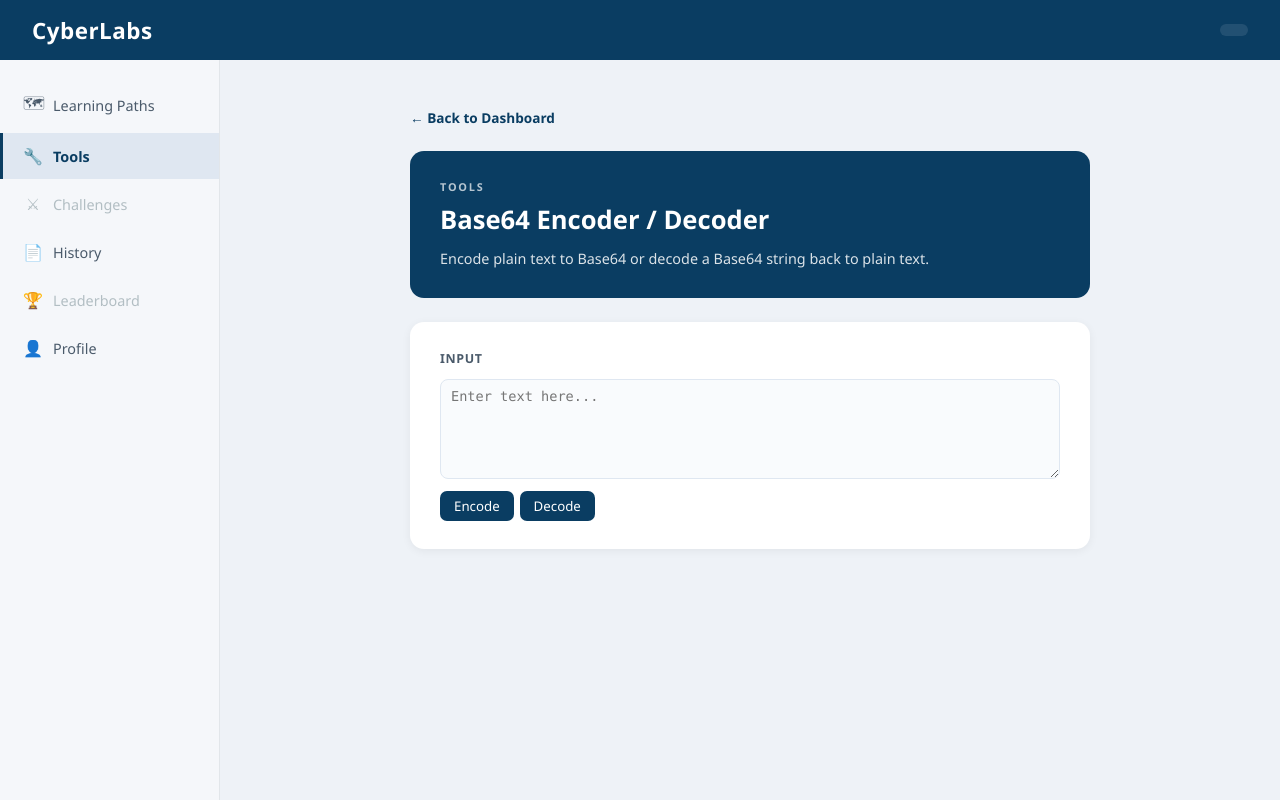
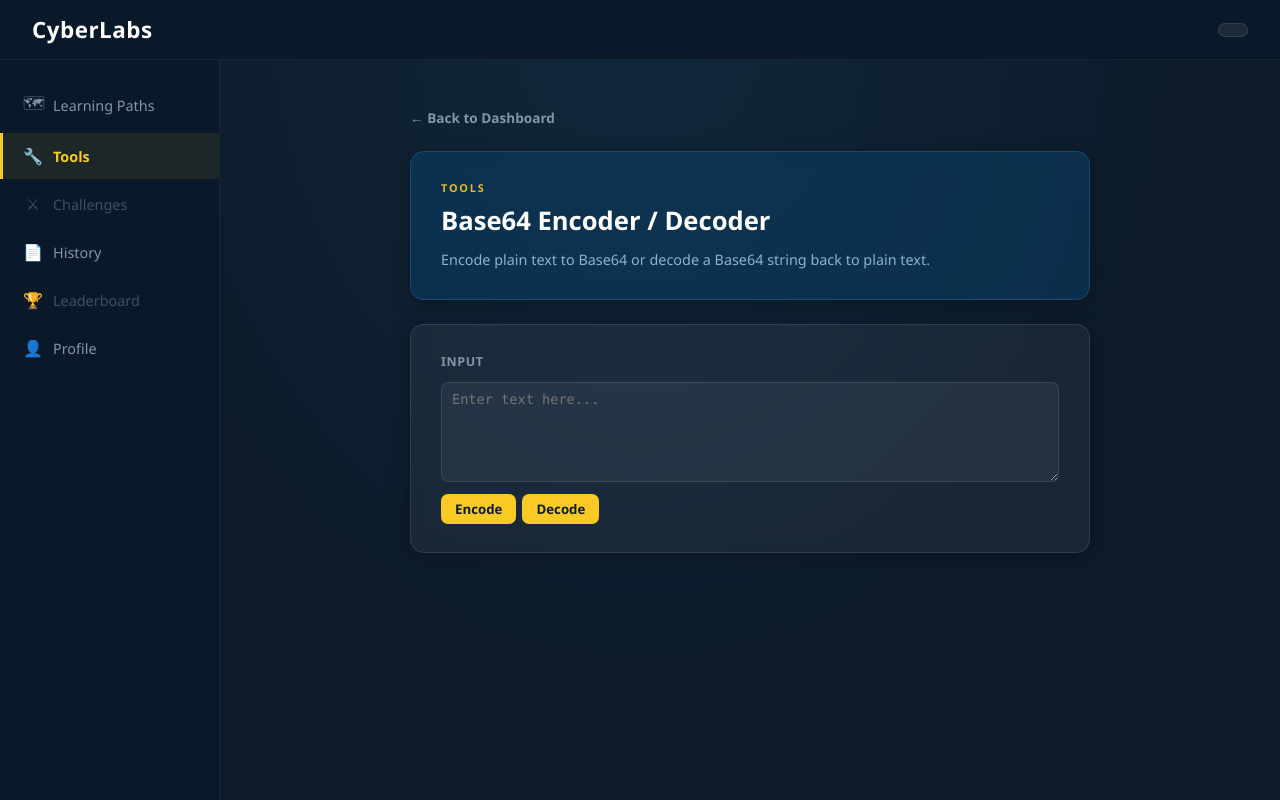
Before and after one commit to mfdco/Cyber-Lab, a Django app: page /tools/base64/ in a window 1280 px wide. Run offline with Django 5.2, Linux system fonts and the light colour scheme; parts of the project's set-up code (start-up, migrations or seed data) failed here and were passed over.

Commit message:
Restyled pages past login to match public pages

```diff
--- a/cyberlab/core/static/css/styles.css
+++ b/cyberlab/core/static/css/styles.css
@@ -413,8 +413,10 @@
 /* ===== DASHBOARD ===== */
 
 .dashboard-body {
-    background: #eef2f7;
+    background: #0d1b2a;
+    background-image: radial-gradient(ellipse at 50% 0%, rgba(52, 152, 219, 0.1) 0%, transparent 60%);
     margin: 0;
+    min-height: 100vh;
 }
 
 /* Dashboard Header */
@@ -422,7 +424,8 @@
     width: 100%;
     height: 60px;
     padding: 0 32px;
-    background: #0a3d62;
+    background: #0a1929;
+    border-bottom: 1px solid rgba(255,255,255,0.06);
     display: flex;
     justify-content: space-between;
     align-items: center;
@@ -450,9 +457,10 @@
     color: #dfe7f1;
     font-weight: 600;
     font-size: 0.95rem;
-    background: rgba(255,255,255,0.1);
+    background: rgba(255,255,255,0.08);
     padding: 6px 14px;
     border-radius: 20px;
+    border: 1px solid rgba(255,255,255,0.1);
 }
 
 /* Dashboard Layout */
@@ -464,8 +472,8 @@
 /* Sidebar */
 .sidebar {
     width: 220px;
-    background: #f5f7fa;
-    border-right: 1px solid #e2e6ea;
+    background: #0a1929;
+    border-right: 1px solid rgba(255,255,255,0.06);
     padding: 20px 0;
     flex-shrink: 0;
 }
@@ -481,27 +489,28 @@
     align-items: center;
     gap: 10px;
     padding: 12px 20px;
-    color: #4a5a6a;
+    color: #8395a7;
     text-decoration: none;
     font-size: 0.9rem;
     font-weight: 500;
     border-left: 3px solid transparent;
-    transition: background 0.15s;
+    transition: background 0.15s, color 0.15s;
 }
 
 .sidebar-link:hover:not(.disabled) {
-    background: #e8edf3;
+    background: rgba(255,255,255,0.06);
+    color: #dfe7f1;
 }
 
 .sidebar-link.active {
-    border-left-color: #0a3d62;
-    background: #dfe7f1;
-    color: #0a3d62;
+    border-left-color: #f9ca24;
+    background: rgba(249, 202, 36, 0.08);
+    color: #f9ca24;
     font-weight: 600;
 }
 
 .sidebar-link.disabled {
-    color: #b2bec3;
+    color: #3d5166;
     pointer-events: none;
     cursor: default;
 }
@@ -827,20 +842,25 @@
 
 .challenge-back {
     font-size: 0.85rem;
-    color: #0a3d62;
+    color: #8395a7;
     text-decoration: none;
     font-weight: 600;
+    transition: color 0.15s;
 }
 
 .challenge-back:hover {
-    text-decoration: underline;
+    color: #f9ca24;
+    text-decoration: none;
 }
 
 .challenge-header-card {
-    background: #0a3d62;
+    background: rgba(10, 61, 98, 0.6);
+    border: 1px solid rgba(52, 152, 219, 0.25);
+    backdrop-filter: blur(8px);
     color: white;
     padding: 28px 30px;
     border-radius: 14px;
+    box-shadow: 0 4px 20px rgba(0,0,0,0.3);
 }
 
 .challenge-section-label {
@@ -849,7 +869,8 @@
     font-weight: 700;
     letter-spacing: 1.8px;
     text-transform: uppercase;
-    opacity: 0.7;
+    color: #f9ca24;
+    opacity: 0.9;
     margin-bottom: 8px;
 }
 
@@ -861,7 +882,7 @@
 
 .challenge-desc {
     font-size: 0.9rem;
-    opacity: 0.85;
+    color: #8ab4cc;
     line-height: 1.6;
     margin: 0;
 }
@@ -876,10 +897,12 @@
 
 .challenge-body-card,
 .challenge-submit-card {
-    background: #ffffff;
+    background: rgba(255,255,255,0.05);
+    border: 1px solid rgba(255,255,255,0.1);
     border-radius: 14px;
     padding: 28px 30px;
-    box-shadow: 0 2px 10px rgba(0,0,0,0.06);
+    box-shadow: 0 4px 20px rgba(0,0,0,0.3);
+    backdrop-filter: blur(8px);
     display: flex;
     flex-direction: column;
     gap: 14px;
@@ -1141,7 +1172,7 @@
 .tool-label {
     font-size: 0.78rem;
     font-weight: 600;
-    color: #4a5a6a;
+    color: #8395a7;
     text-transform: uppercase;
     letter-spacing: 0.05em;
 }
@@ -1152,23 +1183,24 @@
     padding: 8px 10px;
     font-size: 0.85rem;
     font-family: "Consolas", "Courier New", monospace;
-    border: 1px solid #dfe7f1;
+    border: 1px solid rgba(255,255,255,0.1);
     border-radius: 8px;
     resize: vertical;
-    background: #f9fbfd;
-    color: #2d3e50;
+    background: rgba(255,255,255,0.05);
+    color: #dfe7f1;
     outline: none;
-    transition: border-color 0.15s;
+    transition: border-color 0.15s, box-shadow 0.15s;
 }
 
 .tool-textarea:focus {
-    border-color: #0a3d62;
-    background: #ffffff;
+    border-color: #f9ca24;
+    box-shadow: 0 0 0 2px rgba(249, 202, 36, 0.12);
+    background: rgba(255,255,255,0.08);
 }
 
 .tool-textarea.tool-output {
-    background: #eef2f7;
-    color: #2d3e50;
+    background: rgba(0,0,0,0.2);
+    color: #dfe7f1;
     cursor: default;
 }
 
@@ -1179,33 +1211,35 @@
 
 .tool-action-btn {
     padding: 6px 14px;
-    background: #0a3d62;
-    color: #ffffff;
+    background: #f9ca24;
+    color: #0d1b2a;
     border: none;
     border-radius: 7px;
     font-size: 0.83rem;
-    font-weight: 500;
+    font-weight: 700;
     cursor: pointer;
-    transition: background 0.15s;
+    transition: background 0.15s, transform 0.1s;
 }
 
 .tool-action-btn:hover {
-    background: #0d4f7e;
+    background: #f0be10;
+    transform: translateY(-1px);
 }
 
 .tool-clear-btn {
     padding: 6px 14px;
-    background: #dfe7f1;
-    color: #2d3e50;
+    background: rgba(255,255,255,0.08);
+    color: #8395a7;
     border: none;
     border-radius: 7px;
     font-size: 0.83rem;
     cursor: pointer;
-    transition: background 0.15s;
+    transition: background 0.15s, color 0.15s;
 }
 
 .tool-clear-btn:hover {
-    background: #c9d6e3;
+    background: rgba(255,255,255,0.14);
+    color: #dfe7f1;
 }
 
 .tool-output-row {
```
Also changed, not shown: other parts of cyberlab/core/static/css/styles.css (+64 -45 lines).
